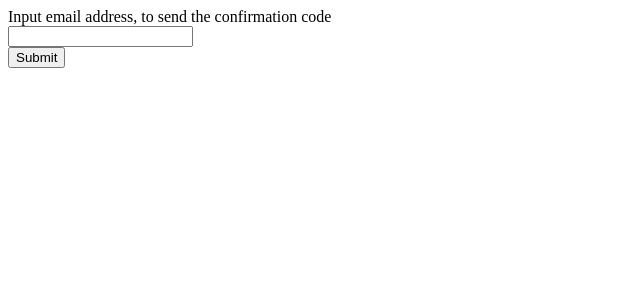
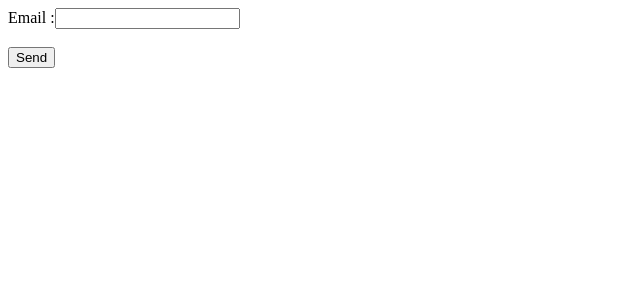
Before and after one commit to rizalarif/btek-frontend, a React (Vite) app: page /forgot-password in a window 1280 px wide. Shown: the top 300 px of the page, without its empty margins (0-640 px from the left). Built offline with nearby package versions, Linux system fonts and the light colour scheme; what yup-password would draw is missing.

Commit message:
refactor: use formik yup for forgot/reset password

```diff
--- a/src/pages/ForgotPassword.jsx
+++ b/src/pages/ForgotPassword.jsx
@@ -1,29 +1,67 @@
 import React from 'react';
 import { useNavigate } from 'react-router-dom';
+import { Formik, Form, Field } from 'formik';
+import * as Yup from 'yup';
 import http from '../helpers/http';
 
 function ForgotPassword() {
   const navigate = useNavigate();
-  const forgotAction = async (e) => {
+
+  const basicAuthSchema = Yup.object().shape({
+    email: Yup.string().email('Email is not valid').required(),
+  });
+
+  const submitAction = async (values) => {
     try {
-      e.preventDefault();
-      const email = e.target.email.value;
-      await http().post('/auth/forgot-password', email);
+      const form = new URLSearchParams(values);
+      await http().post('/auth/forgot-password', form.toString());
       navigate('/reset-password');
     } catch (err) {
-      // eslint-disable-next-line no-alert
       window.alert(err.response.data.message);
     }
   };
+
+  // const forgotAction = async (e) => {
+  //   try {
+  //     e.preventDefault();
+  //     const email = e.target.email.value;
+  //     await http().post('/auth/forgot-password', email);
+  //     navigate('/reset-password');
+  //   } catch (err) {
+  //     // eslint-disable-next-line no-alert
+  //     window.alert(err.response.data.message);
+  //   }
+  // };
+
   return (
-    <form onSubmit={forgotAction}>
-      Input email address, to send the confirmation code
-      <br />
-      <input type="email" name="email" />
-      <br />
-      <button type="submit">Submit</button>
-    </form>
+    <Formik
+      initialValues={{
+        email: '',
+      }}
+      validationSchema={basicAuthSchema}
+      onSubmit={submitAction}
+    >
+      {({ errors, touched }) => (
+        <Form>
+          Email :
+          <Field type="text" name="email" />
+          <br />
+          {errors.email && touched.email ? (
+            <div>{errors.email}</div>
+          ) : null}
+          <br />
+          <button type="submit">Send</button>
+        </Form>
+      )}
+    </Formik>
   );
 }
+export default ForgotPassword;
 
-export default ForgotPassword;
+    // <form onSubmit={forgotAction}>
+    //   Input email address, to send the confirmation code
+    //   <br />
+    //   <input type="email" name="email" />
+    //   <br />
+    //   <button type="submit">Submit</button>
+    // </form>
--- a/src/pages/ResetPassword.jsx
+++ b/src/pages/ResetPassword.jsx
@@ -1,39 +1,96 @@
-/* eslint-disable no-alert */
 import React from 'react';
 import { useNavigate } from 'react-router-dom';
+import { Formik, Form, Field } from 'formik';
+import YupPassword from 'yup-password';
+import * as Yup from 'yup';
+import http from '../helpers/http'
+
+YupPassword(Yup);
 
 function ResetPassword() {
+
   const navigate = useNavigate();
-  const resetAction = async (e) => {
+
+  const basicAuthSchema = Yup.object().shape({
+    email: Yup.string().email('Email is not valid').required(),
+    code: Yup.number().min(6).required(),
+    newPassword: Yup.string().password().required(),
+  });
+
+  const submitAction = async (values) => {
     try {
-      e.preventDefault();
+      const form = new URLSearchParams(values);
+      await http().post('/auth/reset-password', form.toString());
       navigate('/login');
     } catch (err) {
       window.alert(err.response.data.message);
     }
   };
-
   return (
-    <form onSubmit={resetAction}>
-      Code :
+    <Formik
+      initialValues={{
+        email: '',
+        code: '',
+        newPassword: '',
+        confirmPassword: '',
+      }}
+      validationSchema={basicAuthSchema}
+      onSubmit={submitAction}
+    >
+      {({ errors, touched }) => (
+        <Form>
+          Secret Code :
+          <Field type="text" name="code" />
           <br />
-      <input type="number" name="code" />
+          {errors.code && touched.code ? (
+            <div>{errors.code}</div>
+          ) : null}
           <br />
           Email :
+          <Field type="text" name="email" />
           <br />
-      <input type="email" name="email" />
+          {errors.email && touched.email ? (
+            <div>{errors.email}</div>
+          ) : null}
           <br />
           New Password :
+          <Field type="password" name="newPassword" />
           <br />
-      <input type="password" name="newPassword" />
+          {errors.newPassword && touched.newPassword ? (
+            <div>{errors.newPassword}</div>
+          ) : null}
           <br />
           Confirm Password :
+          <Field type="password" name="confirmPassword" />
           <br />
-      <input type="password" name="confirmPassword" />
+          {errors.confirmPassword && touched.confirmPassword ? (
+            <div>{errors.confirmPassword}</div>
+          ) : null}
           <br />
-      <button type="submit">Submit</button>
-    </form>
+          <button type="submit">Send</button>
+        </Form>
+      )}
+    </Formik>
   );
 }
 
 export default ResetPassword;
+    // <form onSubmit={resetAction}>
+    //   Code :
+    //   <br />
+    //   <input type="number" name="code" />
+    //   <br />
+    //   Email :
+    //   <br />
+    //   <input type="email" name="email" />
+    //   <br />
+    //   New Password :
+    //   <br />
+    //   <input type="password" name="newPassword" />
+    //   <br />
+    //   Confirm Password :
+    //   <br />
+    //   <input type="password" name="confirmPassword" />
+    //   <br />
+    //   <button type="submit">Submit</button>
+    // </form>
```
Lines whose indentation alone changed are shown as unchanged.
